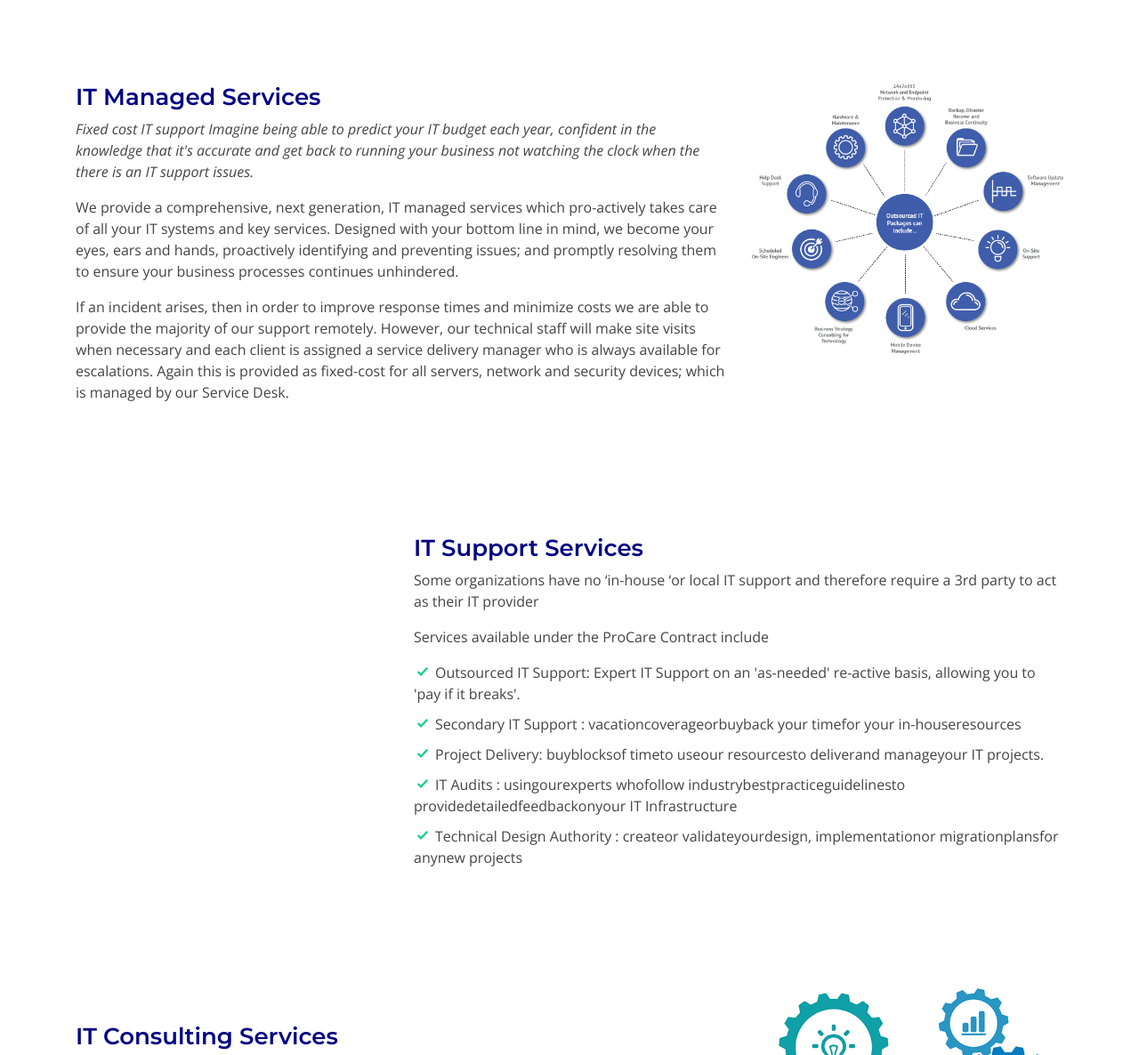
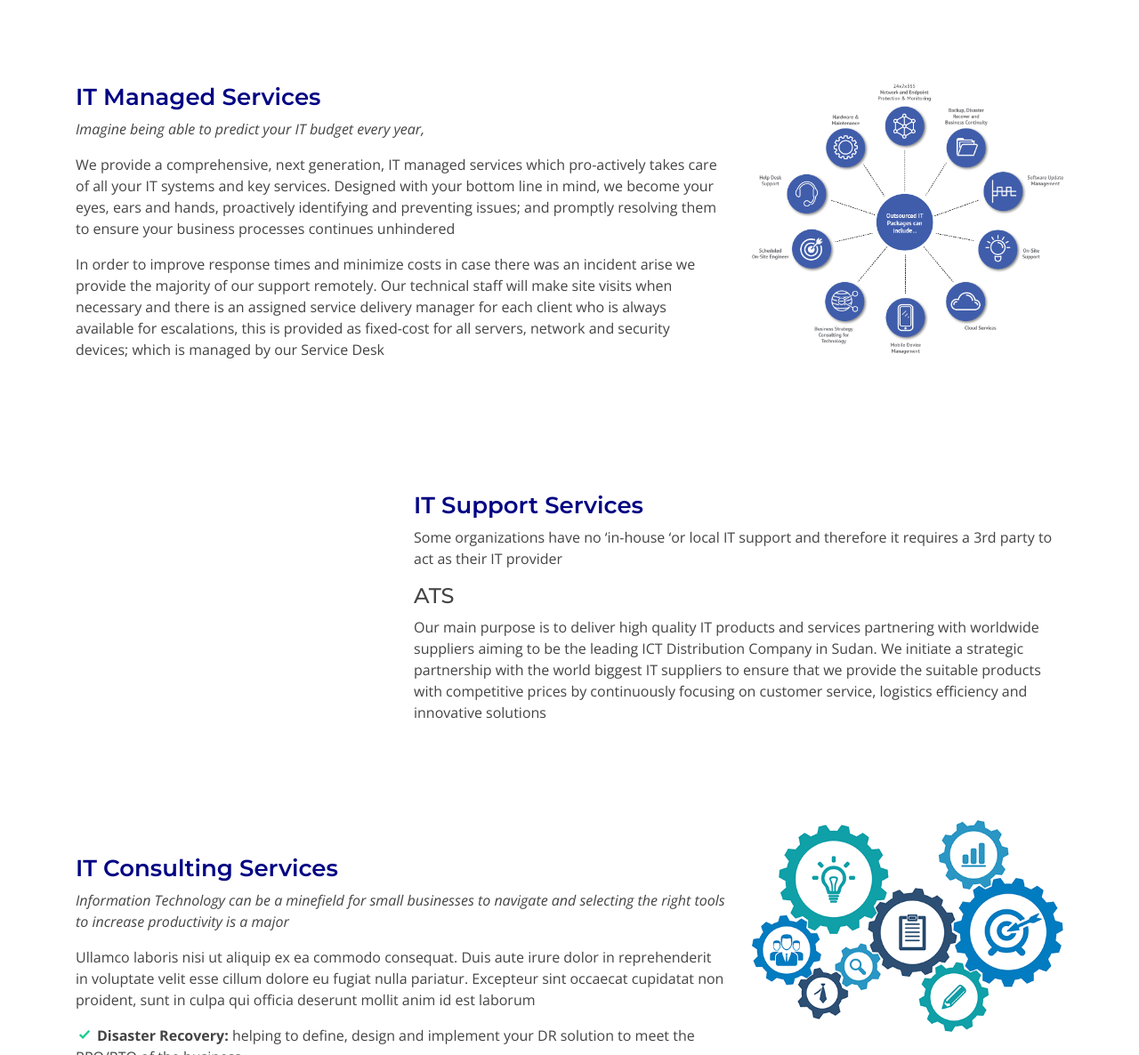
Before and after one commit to zienIbrahim/ats, a plain HTML site: page index.html in a window 1280 px wide. Shown: the part 1220-2406 px from the top of the page at 89% size. Drawn offline with nearby package versions, Linux system fonts and the light colour scheme.

Commit message:
Update index.html
upadte yosra text

```diff
--- a/index.html
+++ b/index.html
@@ -121,7 +121,7 @@
                     <div class="col-md-8 pt-4" data-aos="fade-up">
                         <h3>What is IT Outsource</h3>
                         <p class="font-italic">
-                            IT Outsourcing is the practice of using external resources, or subcontracting, some or all of the information technology (IT) functions required by a business. </p>
+                            IT Outsourcing is the practice of using external resources, or subcontracting, some or all of the information technology (IT) functions are required by a business.</p>
                         <ul>
                             <li><i class="icofont-check"></i> These functions might include infrastructure</li>
                             <li><i class="icofont-check"></i> software development.</li>
@@ -140,14 +140,14 @@
                     <div class="col-md-8 pt-5 order-2 order-md-1" data-aos="fade-up">
                         <h3>IT Managed Services</h3>
                         <p class="font-italic">
-                            Fixed cost IT support Imagine being able to predict your IT budget each year, confident in the knowledge that it's accurate and get back to running your business not watching the clock when the there is an IT support issues. </p>
+                            Imagine being able to predict your IT budget every year,  </p>
                         <p>
-                            We provide a comprehensive, next generation, IT managed services which pro-actively takes care of all your IT systems and key services. Designed with your bottom line in mind, we become your eyes, ears and hands, proactively identifying and preventing
-                            issues; and promptly resolving them to ensure your business processes continues unhindered.
+                            We provide a comprehensive, next generation, IT managed services which pro-actively takes care of all your IT systems and key services. Designed with your bottom line in mind, we become your eyes, ears and hands, proactively identifying and preventing issues; and promptly resolving them to ensure your business processes continues unhindered
                         </p>
                         <p>
-                            If an incident arises, then in order to improve response times and minimize costs we are able to provide the majority of our support remotely. However, our technical staff will make site visits when necessary and each client is assigned a service delivery
-                            manager who is always available for escalations. Again this is provided as fixed-cost for all servers, network and security devices; which is managed by our Service Desk. </p>
+                            In order to improve response times and minimize costs in case there was an incident arise we provide the majority of our support remotely.
+ Our technical staff will make site visits when necessary and there is an assigned service delivery manager for each client who is always available for escalations, this is provided as fixed-cost for all servers, network and security devices; which is managed by our Service Desk
+ </p>
                     </div>
                 </div>
 
@@ -158,9 +158,9 @@
                     </div>
                     <div class="col-md-8 pt-5" data-aos="fade-up">
                         <h3>IT Support Services</h3>
-                        <p>Some organizations have no ‘in-house ‘or local IT support and therefore require a 3rd party to act as their IT provider</p>
-                        <p>Services available under the ProCare Contract include</p>
-                        <ul>
+                        <p>Some organizations have no ‘in-house ‘or local IT support and therefore it requires a 3rd party to act as their IT provider</p>
+                        <h4>ATS</h4>
+                       <!--  <ul>
                             <li><i class="icofont-check"></i>Outsourced IT Support: Expert IT Support on an 'as-needed' re-active basis, allowing you to 'pay if it breaks'.
                             </li>
                             <li><i class="icofont-check"></i>Secondary IT Support : vacationcoverageorbuyback your timefor your in-houseresources
@@ -170,7 +170,9 @@
                             <li><i class="icofont-check"></i>IT Audits : usingourexperts whofollow industrybestpracticeguidelinesto providedetailedfeedbackonyour IT Infrastructure
                             </li>
                             <li><i class="icofont-check"></i>Technical Design Authority : createor validateyourdesign, implementationor migrationplansfor anynew projects</li>
-                        </ul>
+                        </ul> -->
+                        <p>Our main purpose is to deliver high quality IT products and services partnering with worldwide suppliers aiming to be the leading ICT Distribution Company in Sudan. We initiate a strategic partnership with the world biggest IT suppliers to ensure that we provide the suitable products with competitive prices by continuously focusing on customer service, logistics efficiency and innovative solutions</p>
+
                     </div>
                 </div>
 
```
